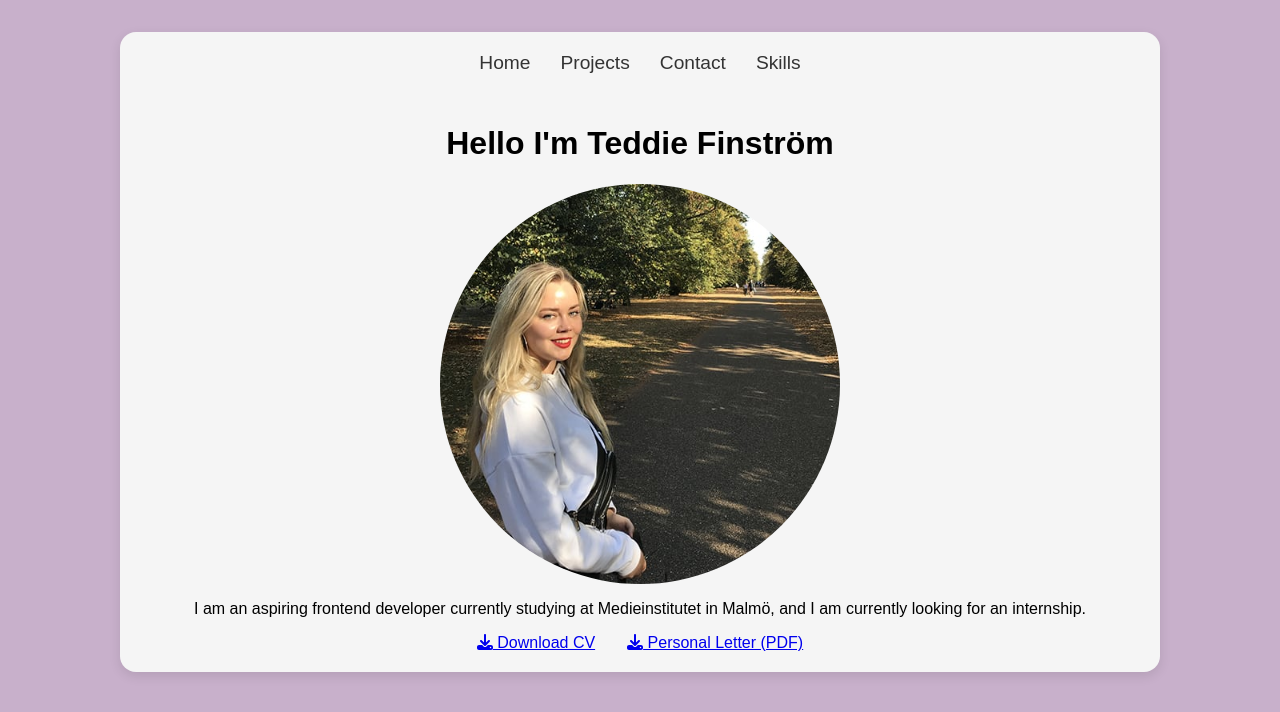
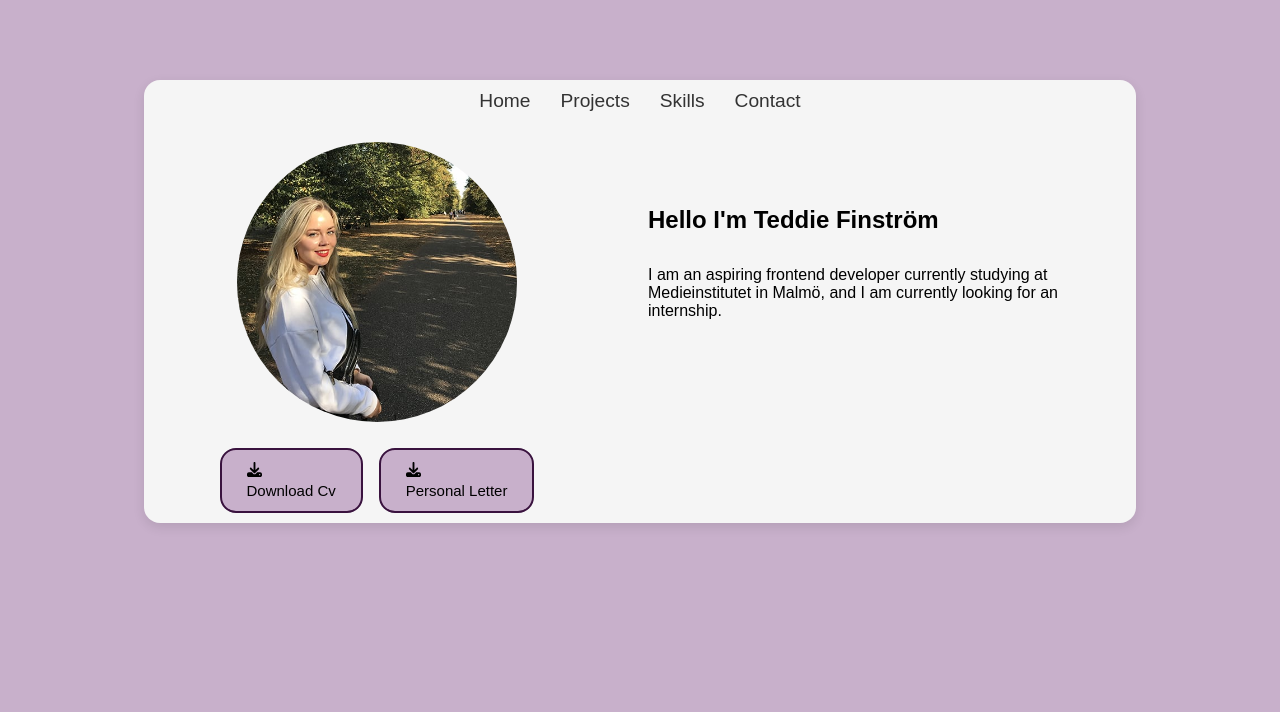
Before and after one commit to Teddiefinstrom/teddie-portfolio, a React (Vite) app: page / in a window 1280 px wide. Shown: the top 712 px of the page. Built offline with nearby package versions, Linux system fonts and the light colour scheme.

Commit message:
Added projects to portfolio

```diff
--- a/src/assets/scss/App.scss
+++ b/src/assets/scss/App.scss
@@ -1,13 +1,13 @@
 body {
   background-color: #c8b0cb;
   font-family: Sans-serif;
+  margin: 0.5rem;
 }
 
 .background-container {
   background-color: whitesmoke;
-  max-width: 1000px;
-  margin: 2rem auto;
-  padding: 20px;
+  margin-top: 2rem;
+  padding: 10px;
   box-shadow: 0 4px 12px rgba(0, 0, 0, 0.1);
   border-radius: 16px;
   transition: all 0.3s ease;
@@ -20,9 +20,109 @@ body {
   align-items: center;
 }
 
-img {
+.container-content {
+  display: flex;
+  flex-direction: column;
+  align-items: center;
+  gap: 2rem;
+  width: 100%;
+}
+
+.left-side,
+.right-side {
+  display: flex;
+  flex-direction: column;
+  align-items: center;
+  text-align: center;
+}
+
+.profile-img {
   border-radius: 50%;
-  width: 50vh;
+  width: 35vh;
+}
+
+h1 {
+  font-size: x-large;
+}
+
+.btn-CV,
+.btn-PL {
+  margin-top: 10px;
+  display: flex;
+  flex-direction: column;
+  text-decoration-line: none;
+  background-color: #c8b0cb;
+  border: 2px solid #39123e;
+  border-radius: 16px;
+  padding: 12px 25px;
+  font-size: 15px;
+  gap: 5px;
+}
+
+a:link {
+  text-decoration: none;
+}
+
+.intro-text {
+  text-align: center;
+}
+
+.card {
+    border: 2px solid #39123e;
+    padding: 5px;
+}
+
+.portfolio-cards {
+    display: flex;
+    flex-direction: column;
+    justify-content: center;
+    text-align: center;
+    gap: 3rem;
+
+}
+
+.portfolio-cards img {
+    width: 40vh;
+    max-width: 100%;
+    height: auto;
+    border-radius: 16px;
+
+}
+
+.card-title {
+    font-weight: bold;
+    font-size: 1.3rem;
+    margin-bottom: 0.5rem;
+    color: #39123e;
+}
+
+.card-text {
+    font-style: italic;
+    color: #5d2e7a;
+  line-height: 1.4;
+}
+
+.card-link {
+    display: block;
+    width: 100%;
+    background-color: #c8b0cb;
+    border: 2px solid #39123e;
+    padding: 10px 20px;
+    font-size: 15px;
+    font-weight: 600;
+    color: #39123e;
+    text-decoration: none;
+    text-align: center;
+    cursor: pointer;
+    transition: background-color 0.3s ease, color 0.3s ease;
+    box-sizing: border-box;
+    margin-top: 10px;
+  }
+
+  .card-link:hover {
+    background-color: #39123e;
+    color: #c8b0cb;
+    text-decoration: none;
   }
 
 .nav-container {
@@ -38,7 +138,6 @@ img {
   color: #333;
   transition: color 0.2s ease;
 
-
   &:hover {
     color: #451d4a;
   }
@@ -50,7 +149,68 @@ img {
 }
 
 .documents-links {
+  margin-top: 1rem;
   display: flex;
+  flex-direction: column;
   align-items: center;
- gap: 2rem;
+  gap: 1rem;
 }
+
+@media only screen and (min-width: 700px) {
+  body {
+    margin: 5rem;
+  }
+
+  .home-container {
+    display: flex;
+    flex-direction: column;
+    align-items: left;
+  }
+
+  .container-content {
+    flex-direction: row-reverse;
+    justify-content: center;
+    align-items: flex-start;
+    max-width: 1000px;
+    margin: 0 auto;
+  }
+
+  .left-side {
+    flex: 1;
+    display: flex;
+    flex-direction: column;
+    align-items: center;
+    text-align: center;
+    margin-right: 1rem;
+  }
+
+  .right-side {
+    margin-top: 3rem;
+    flex: 1;
+    align-items: flex-start;
+    text-align: left;
+    margin-right: 2rem;
+  }
+
+  .documents-links {
+    flex-direction: row;
+    justify-content: flex-start;
+  }
+
+  .intro-text {
+    text-align: left;
+  }
+}
+
+@media only screen and (min-width: 1000px) {
+
+body {
+    margin-left: 9rem;
+    margin-right: 9rem;
+}
+
+.container-container {
+padding: 2rem;
+  }
+
+}
--- a/src/component/Navbar.tsx
+++ b/src/component/Navbar.tsx
@@ -10,9 +10,8 @@ function Navbar() {
     <Nav defaultActiveKey="/home" className="flex-column">
       <Nav.Link href="/">Home</Nav.Link>
       <Nav.Link as={NavLink} to= "/projects">Projects</Nav.Link>
+      <Nav.Link as={NavLink} to= "/skills">Skills</Nav.Link>
       <Nav.Link as={NavLink} to= "/contact">Contact</Nav.Link>
-      <Nav.Link as={NavLink} to= "/skills">Skills</Nav.Link>
-
     </Nav>
     </div>
   );
--- /dev/null
+++ b/src/component/ProfileCard.tsx
@@ -0,0 +1,39 @@
+import teddiepic from "../assets/images/teddie_finstrom.jpg";
+import { FontAwesomeIcon } from "@fortawesome/react-fontawesome";
+import { faDownload } from "@fortawesome/free-solid-svg-icons";
+import Button from "react-bootstrap/Button";
+
+function ProfileCard() {
+
+  return (
+
+    <>
+
+    <img src={teddiepic} alt="TeddieProfilePic" className='profile-img'/>
+
+    <div className="documents-links">
+    <a href="/CV-Teddie.pdf" download="TeddieCV" target="_blank">
+      <Button className="btn-CV">
+        <FontAwesomeIcon icon={faDownload} />
+        Download Cv
+      </Button>
+    </a>
+
+    <a
+      href="/Personligt-Brev-Teddie.pdf"
+      download="TeddiePL"
+      target="_blank"
+    >
+      <Button className="btn-PL">
+        <FontAwesomeIcon icon={faDownload} />
+        Personal Letter
+      </Button>
+    </a>
+
+  </div>
+
+  </>
+  );
+}
+
+export default ProfileCard;
--- a/src/pages/HomePage.tsx
+++ b/src/pages/HomePage.tsx
@@ -1,38 +1,27 @@
-import teddiepic from "../assets/images/teddie_finstrom.jpg";
-import { FontAwesomeIcon } from '@fortawesome/react-fontawesome'
-import { faDownload } from '@fortawesome/free-solid-svg-icons'
+import ProfileCard from '../component/ProfileCard';
 
 const HomePage = () => {
   return (
     <>
       <div className="home-container">
+	  <div className="container-content">
+	  <div className="right-side">
+
         <h1>Hello I'm Teddie Finström</h1>
 
-        <img src={teddiepic} alt="TeddieProfilePic" />
-
-        <p>
+		<p className="intro-text">
           I am an aspiring frontend developer currently studying at
           Medieinstitutet in Malmö, and I am currently looking for an
           internship.
         </p>
 
+		</div>
 
-        <div className="documents-links">
-		<a href="/CV-Teddie.pdf" download className="btn">
-  <FontAwesomeIcon icon={faDownload} /> Download CV
-</a>
-
-          <div className="documents-links">
-            <a
-              href="/Personligt-Brev-Teddie.pdf"
-			  download
-              className="btn"
-            >
-               <FontAwesomeIcon icon={faDownload} /> Personal Letter (PDF)
-            </a>
-          </div>
-        </div>
+		<div className="left-side">
+		<ProfileCard />
+		</div>
       </div>
+	  </div>
     </>
   );
 };
--- a/src/pages/Projects.tsx
+++ b/src/pages/Projects.tsx
@@ -1,10 +1,54 @@
+import ListGroup from 'react-bootstrap/esm/ListGroup';
+import JSOne from '../assets/images/JSOne.png';
+import JSTwo from '../assets/images/JSTwo.png';
+
+import Card from "react-bootstrap/Card";
 
 const Projects = () => {
+  return (
+    <>
+      <div className="container-content">
+        <div className='portfolio-cards'>
+        <Card style={{ maxWidth: '18rem' }}>
+          <Card.Body>
+            <Card.Title>Guess The Student</Card.Title>
+            <Card.Subtitle className="mb-2 text-muted">
+              Made with: HTML, CSS, Javascript and Bootstrap
+            </Card.Subtitle>
+            <Card.Text>
+              A JavaScript-based quiz game where players can choose the number
+              of questions and try to guess which classmate is shown in each
+              photo.
+            </Card.Text>
+            <Card.Link href="#">Github</Card.Link>
+            <Card.Link href="https://sensational-semifreddo-02a02f.netlify.app/">
+              Live Demo
+            </Card.Link>
+          </Card.Body>
+        </Card>
 
-    return (
-        <>
-        </>
-    )
-}
+        <Card style={{ maxWidth: '18rem' }}>
+          <Card.Body>
+            <Card.Title>Bortakväll</Card.Title>
+            <Card.Subtitle className="mb-2 text-muted">
+              Made with: HTML, CSS, TypeScript, Vite, Bootstrap
+            </Card.Subtitle>
+            <Card.Text>
+              A JavaScript-based quiz game where players can choose the number
+              of questions and try to guess which classmate is shown in each
+              photo.
+            </Card.Text>
+            <Card.Link href="#">Github</Card.Link>
+            <Card.Link href="https://sensational-semifreddo-02a02f.netlify.app/">
+              Live Demo
+            </Card.Link>
+          </Card.Body>
+        </Card>
+
+        </div>
+      </div>
+    </>
+  );
+};
 
 export default Projects;
```
Also changed, not shown: src/assets/images/JSOne.png (added), src/assets/images/JSTwo.png (added). Lines whose indentation alone changed are shown as unchanged.
